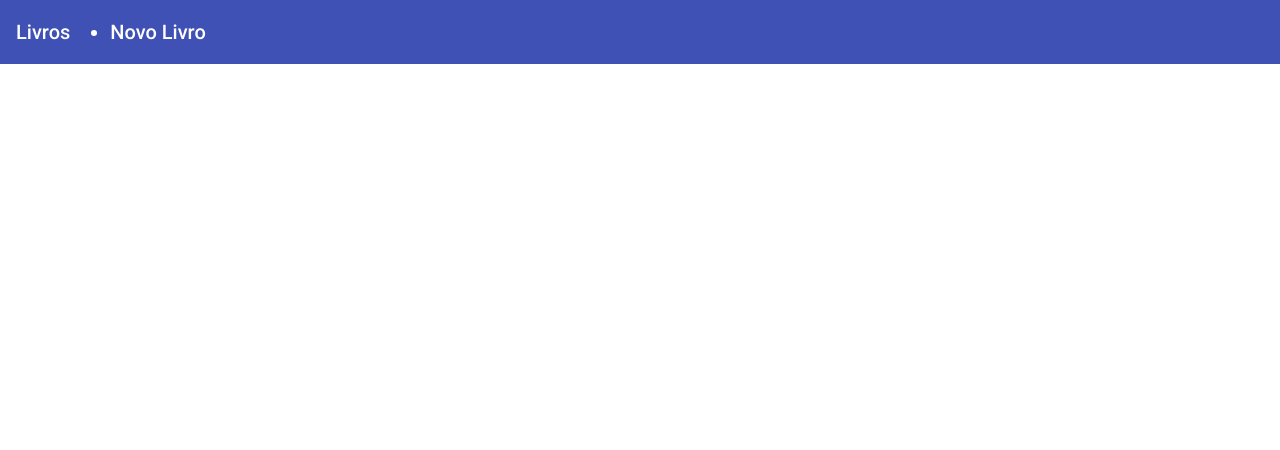
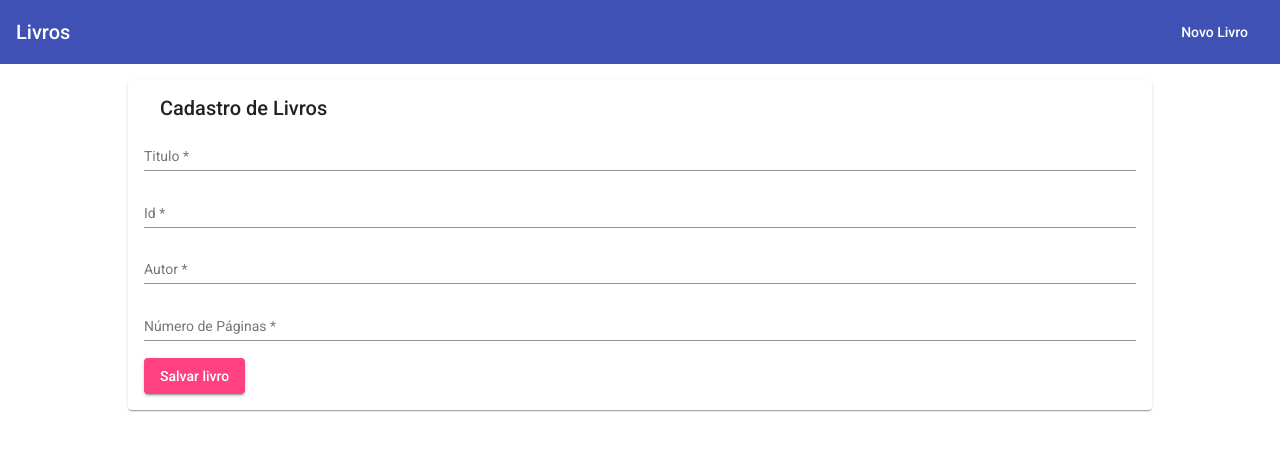
Before and after one commit to MatheusAQueiroz/PAOO-Cadastro-de-Livros, an Angular app: page /editar/1 in a window 1280 px wide. Before the commit this address led to /. Shown: the top 450 px of the page. Built offline with nearby package versions, Linux system fonts and the light colour scheme; no server answers.

Commit message:
EntregaSemana6

```diff
--- a/src/app/app-routing.module.ts
+++ b/src/app/app-routing.module.ts
@@ -6,6 +6,7 @@ import { LivroInserirComponent } from './livro/livro-inserir/livro-inserir.compo
 const routes: Routes = [
   {path: '', component: LivroListaComponent},
   {path: 'criar', component: LivroInserirComponent},
+  {path: 'editar/:idLivro', component: LivroInserirComponent}
 ]
 @NgModule({
   imports: [
--- a/src/app/cabecalho/cabecalho.component.css
+++ b/src/app/cabecalho/cabecalho.component.css
@@ -1,4 +1,14 @@
-a{
+ul {
+  list-style: none;
+  padding: 0;
+  margin: 0;
+}
+
+a {
   text-decoration: none;
   color: white;
 }
+
+.separador {
+  flex: 1;
+}
--- a/src/app/cabecalho/cabecalho.component.html
+++ b/src/app/cabecalho/cabecalho.component.html
@@ -1,6 +1,7 @@
 <mat-toolbar color='primary'>
   <span><a routerLink='/'>Livros</a></span>
+  <span class="separador"></span>
   <ul>
-    <li><a routerLink='/criar'>Novo Livro</a></li>
+    <li><a mat-button routerLink='/criar' routerLinkActive="mat-accent">Novo Livro</a></li>
   </ul>
 </mat-toolbar>
--- a/src/app/livro/livro-inserir/livro-inserir.component.html
+++ b/src/app/livro/livro-inserir/livro-inserir.component.html
@@ -4,24 +4,24 @@
       <mat-card-title>Cadastro de Livros</mat-card-title>
     </mat-card-header>
     <mat-card-content>
-      <form (submit)="onAdicionarlivro(livroForm)" #livroForm='ngForm'>
+      <form (submit)="onSalvarLivro(livroForm)" #livroForm='ngForm'>
         <mat-form-field>
-          <input type="text" matInput placeholder="Titulo" name="titulo" ngModel #nome='ngModel' required minlength='4'>
+          <input type="text" matInput placeholder="Titulo" name="titulo" [ngModel]="livro?.titulo" #nome='ngModel' required minlength='4'>
           <mat-error *ngIf='nome.invalid'>Insira um título válido</mat-error>
         </mat-form-field>
         <mat-form-field>
-          <input type="text" matInput placeholder="Id" name="id" ngModel #id='ngModel' required>
+          <input type="text" matInput placeholder="Id" name="id" [ngModel]="livro?.id" #id='ngModel' required>
           <mat-error *ngIf='id.invalid'>Insira um id válido</mat-error>
         </mat-form-field>
         <mat-form-field>
-          <input type="text" matInput placeholder="Autor" name="autor" ngModel #autor='ngModel' required>
+          <input type="text" matInput placeholder="Autor" name="autor" [ngModel]="livro?.autor" #autor='ngModel' required>
           <mat-error *ngIf='autor.invalid'>Insira um autor válido</mat-error>
         </mat-form-field>
         <mat-form-field>
-          <input type="text" matInput placeholder="Número de Páginas" name="nPaginas" ngModel #nPaginas='ngModel' required>
+          <input type="text" matInput placeholder="Número de Páginas" name="nPaginas" [ngModel]="livro?.nPaginas" #nPaginas='ngModel' required>
           <mat-error *ngIf='nPaginas.invalid'>Insira um número de páginas válido</mat-error>
         </mat-form-field>
-        <button color='accent' mat-raised-button>Inserir livro</button>
+        <button color='accent' mat-raised-button>Salvar livro</button>
       </form>
     </mat-card-content>
 </mat-card>
--- a/src/app/livro/livro-inserir/livro-inserir.component.ts
+++ b/src/app/livro/livro-inserir/livro-inserir.component.ts
@@ -1,5 +1,7 @@
-import { Component, EventEmitter, Output } from'@angular/core';
+import { Component, OnInit } from'@angular/core';
 import { NgForm } from '@angular/forms';
+import { ActivatedRoute, ParamMap } from '@angular/router';
+import { Livro } from '../livro.model';
 import { LivroService } from '../livro.service';
 
 @Component({
@@ -8,17 +10,53 @@ import { LivroService } from '../livro.service';
   styleUrls: ['./livro-inserir.component.css']
 })
 
-export class LivroInserirComponent{
-  constructor(public livroService: LivroService) {}
+export class LivroInserirComponent implements OnInit{
+  private modo: string = "criar";
+  private idLivro: string;
+  public livro: Livro;
 
-  onAdicionarlivro(form: NgForm) {
+  ngOnInit() {
+    this.route.paramMap.subscribe((paramMap: ParamMap) => {
+      if (paramMap.has("idLivro")) {
+        this.modo = "editar";
+        this.idLivro = paramMap.get("idLivro");
+        this.livroService.getLivro(this.idLivro).subscribe( dadosLiv => {
+          this.livro = {
+            _id: dadosLiv._id,
+            titulo: dadosLiv.titulo,
+            id: dadosLiv.id,
+            autor: dadosLiv.autor,
+            nPaginas: dadosLiv.nPaginas
+          }
+        })
+      }
+      else {
+        this.modo = "criar";
+        this.idLivro = null;
+      }
+    });
+  }
+  constructor(public livroService: LivroService, public route: ActivatedRoute) {}
+
+  onSalvarLivro(form: NgForm) {
     if (form.invalid) return;
+    if (this.modo === "criar") {
       this.livroService.adicionarLivro(
         form.value.titulo,
         form.value.id,
         form.value.autor,
         form.value.nPaginas
       );
+    }
+    else {
+      this.livroService.atualizarLivro(
+        this.idLivro,
+        form.value.titulo,
+        form.value.id,
+        form.value.autor,
+        form.value.nPaginas
+      )
+    }
     form.resetForm();
   }
 };
--- a/src/app/livro/livro-lista/livro-lista.component.html
+++ b/src/app/livro/livro-lista/livro-lista.component.html
@@ -7,7 +7,7 @@
     <p>Autor: {{livro.autor}}</p>
     <p>N. de Páginas: {{livro.nPaginas}}</p>
     <mat-action-row>
-      <button mat-button color="primary">Editar</button>
+      <a mat-button color="primary" [routerLink]="['/editar',livro._id]" >Editar</a>
       <button mat-button color="warn" (click)='onDelete(livro._id)'>Remover</button>
     </mat-action-row>
   </mat-expansion-panel>
--- a/src/app/livro/livro.service.ts
+++ b/src/app/livro/livro.service.ts
@@ -3,6 +3,7 @@ import { Livro } from './livro.model';
 import { Subject } from 'rxjs';
 import { HttpClient } from '@angular/common/http';
 import { map } from 'rxjs/operators';
+import { stringify } from '@angular/compiler/src/util';
 
 @Injectable({providedIn: 'root'})
 export class LivroService {
@@ -10,6 +11,10 @@ export class LivroService {
   private listaLivrosAtualizada = new Subject<Livro[]>();
 
   constructor (private httpClient: HttpClient) {}
+
+  getLivro(idLivro: string) {
+    return this.httpClient.get<{_id: string, titulo: string, id: string, autor: string, nPaginas: string}>(`http://localhost:3000/api/livros/${idLivro}`);
+  }
 
   getLivros(): void {
     this.httpClient.get<{mensagem: string, livros: any}>('http://localhost:3000/api/livros')
@@ -39,6 +44,18 @@ export class LivroService {
     });
   }
 
+  atualizarLivro(_id: string, titulo: string, id: string, autor: string, nPaginas: string) {
+    const livro: Livro = {_id, titulo, id, autor, nPaginas};
+    this.httpClient.put(`http://localhost:3000/api/livros/${_id}`, livro)
+    .subscribe((res => {
+      const copia = [...this.livros];
+      const indice = copia.findIndex(liv => liv._id === livro._id);
+      copia[indice] = livro;
+      this.livros = copia;
+      this.listaLivrosAtualizada.next([...this.livros]);
+    }))
+  }
+
   adicionarLivro(titulo: string, id: string, autor: string, nPaginas: string) {
     const livro: Livro = {
       _id: null,
```
Also changed, not shown: 1 other file (tests, documents, lock files or other folders). Lines whose indentation alone changed are shown as unchanged.
